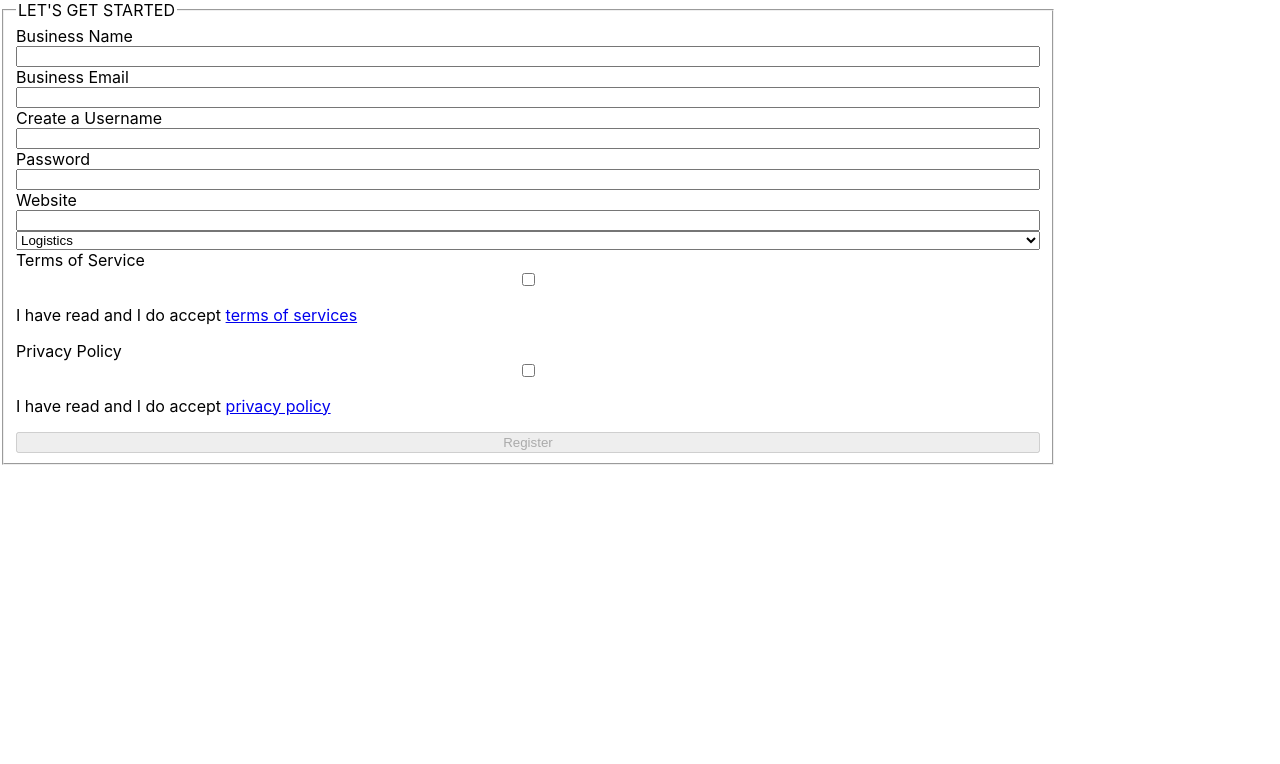
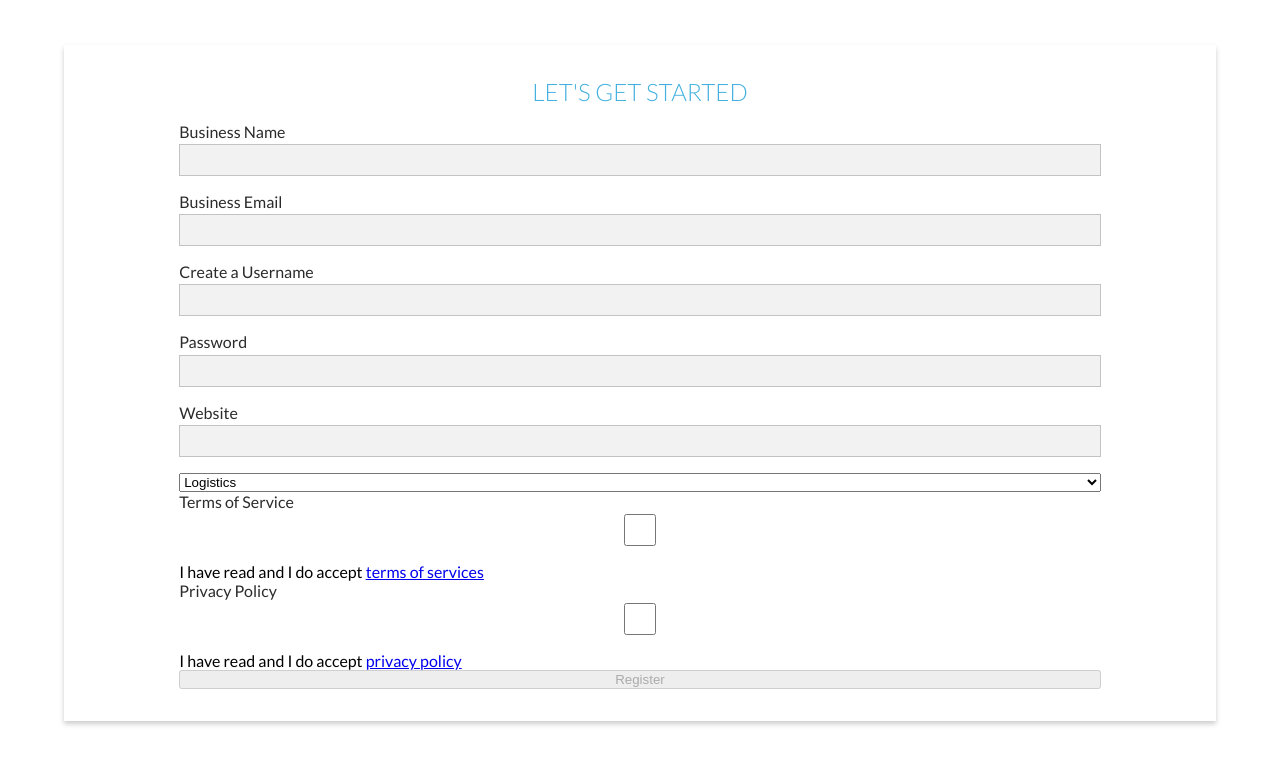
Before and after one commit to aleckan53/simplr_form_props, a React (Create React App) app: page / in a window 1280 px wide. Shown: the top 764 px of the page. Built offline with nearby package versions, Linux system fonts and the light colour scheme.

Commit message:
CSS: add basic styles to .input

```diff
--- a/src/css/index.css
+++ b/src/css/index.css
@@ -1,10 +1,23 @@
+@import url('https://fonts.googleapis.com/css?family=Lato:300,400&display=swap');
+
+/* colors */
+:root {
+  --main-color: #44b1df;
+  --label-color: #2b2b2b;
+}
+
+* {
+  margin: 0;
+  padding: 0;
+  box-sizing: border-box;
+}
+
 body {
   margin: 0;
-  font-family: -apple-system, BlinkMacSystemFont, "Segoe UI", "Roboto", "Oxygen",
-    "Ubuntu", "Cantarell", "Fira Sans", "Droid Sans", "Helvetica Neue",
-    sans-serif;
-  -webkit-font-smoothing: antialiased;
+  font-family: 'Lato', sans-serif;
+    -webkit-font-smoothing: antialiased;
   -moz-osx-font-smoothing: grayscale;
+  padding: 1% 5%;
 }
 
 code {
@@ -12,8 +25,45 @@ code {
     monospace;
 }
 
+form {
+  box-shadow: 0px 3px 5px 0px rgba(1, 1, 1, 0.2);
+  padding: 2rem 10%;
+  margin: 2rem auto;
+  /* background-image: url('https://www.simplr.ai/hubfs/Simplr-December2017/Image/logo.svg');
+  background-repeat: no-repeat;
+  background-size: 20%;
+  background-position: 1rem 1rem; */
+}
+
 fieldset {
-  width: 80%;
   display: flex;
   flex-direction: column;
+  border: none;
+  margin-left: auto;
+  margin-right: auto;
 }
+
+legend {
+  font-weight: 300;
+  color: var(--main-color);
+  font-size: 1.5rem;
+  margin-left: auto;
+  margin-right: auto;
+  margin-bottom: 1rem;
+}
+
+label {
+  color: var(--label-color);
+  margin-bottom: .2rem;
+}
+
+.input {
+  border-style: solid;
+  border-width: 1px;
+  border-color: rgb(195, 195, 195);
+  background-color: rgb(242, 242, 242);
+  width: 100%;
+  height: 2rem;
+  z-index: 27;
+  margin-bottom: 1rem;
+}
--- a/src/hooks/useInput.js
+++ b/src/hooks/useInput.js
@@ -35,6 +35,7 @@ const useInput = (label, id, type = 'text') => {
     valid,
     id,
     'data-valid': valid,
+    className: `input ${type} ${id}`
   }
 }
 
```
